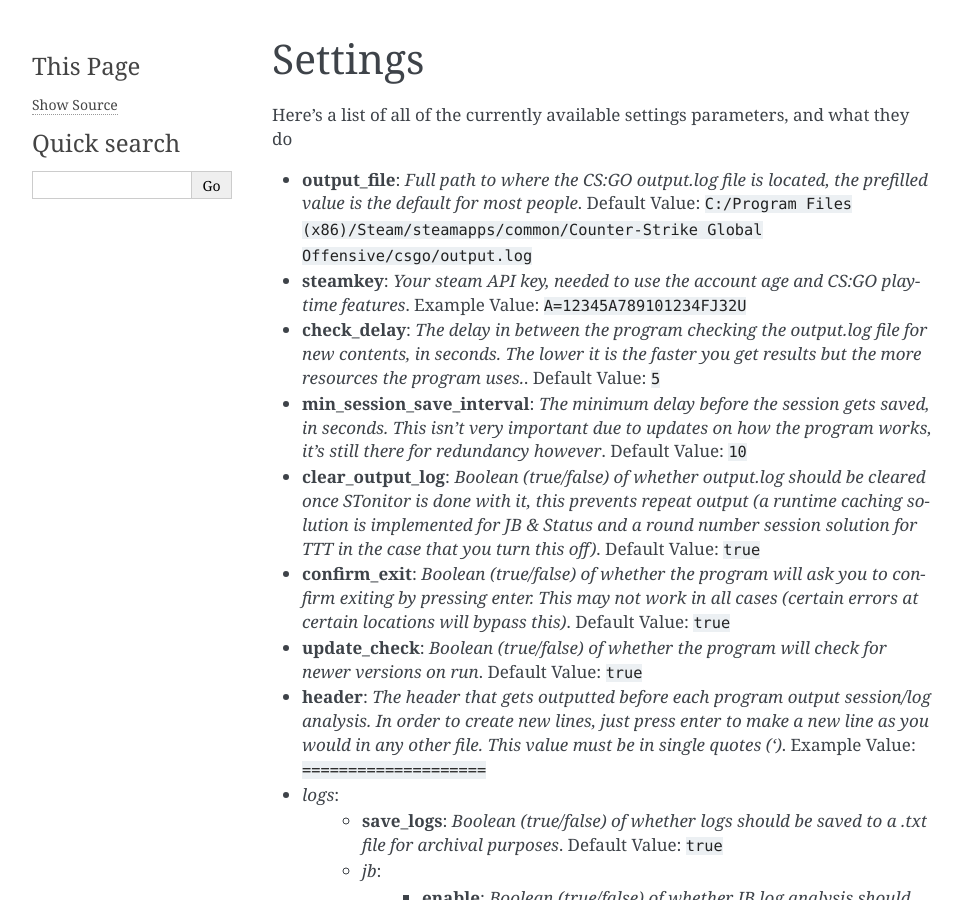
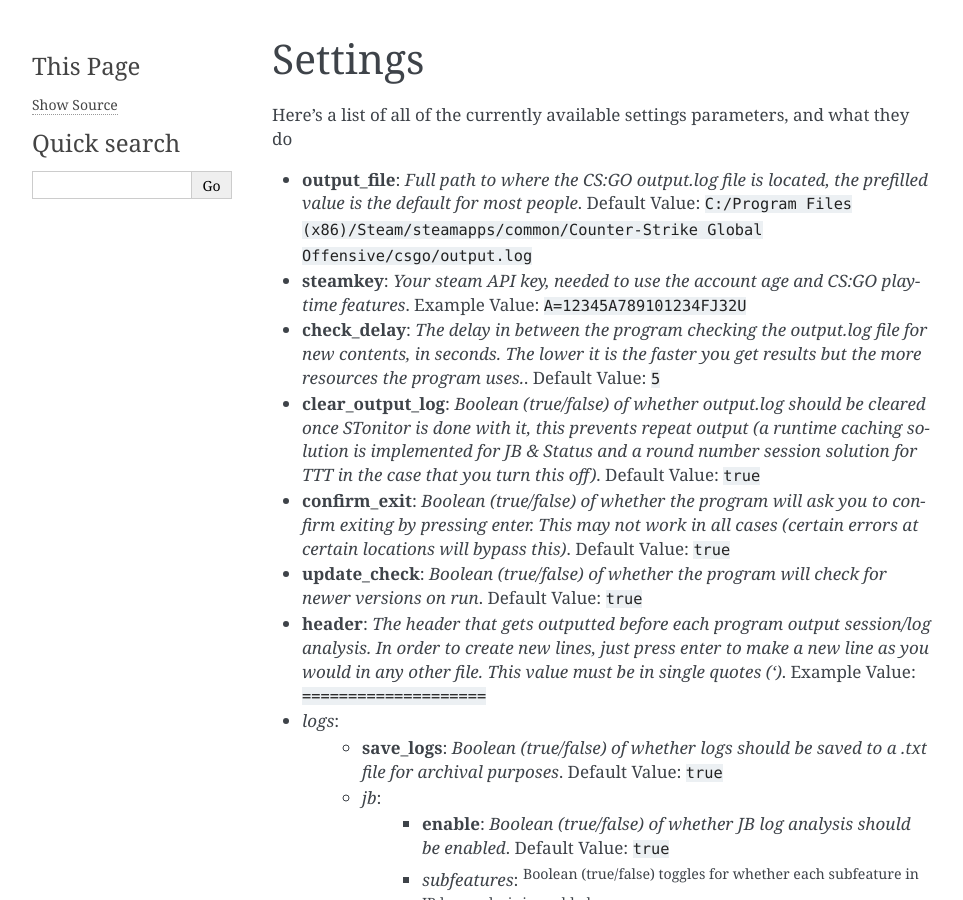
Before and after one commit to BLANK-TH/TSonitor, a Sphinx documentation site: the page built from docs/source/settings.rst, in a window 1280 px wide and 900 px high. Shown: the whole window, without its empty margins (148-1111 px from the left). Built offline with Sphinx 7.4.7, drawn with Linux system fonts in a browser that asks for light colours; some of the changed lines change nothing that is shown; some of the changed text lies outside the part shown.

Commit message:
update docs for removed session setting

```diff
--- a/docs/source/settings.rst
+++ b/docs/source/settings.rst
@@ -5,7 +5,6 @@ Here's a list of all of the currently available settings parameters, and what th
 - **output_file**: *Full path to where the CS:GO output.log file is located, the prefilled value is the default for most people*. Default Value: ``C:/Program Files (x86)/Steam/steamapps/common/Counter-Strike Global Offensive/csgo/output.log``
 - **steamkey**: *Your steam API key, needed to use the account age and CS:GO playtime features*. Example Value: ``A=12345A789101234FJ32U``
 - **check_delay**: *The delay in between the program checking the output.log file for new contents, in seconds. The lower it is the faster you get results but the more resources the program uses.*. Default Value: ``5``
-- **min_session_save_interval**: *The minimum delay before the session gets saved, in seconds. This isn't very important due to updates on how the program works, it's still there for redundancy however*. Default Value: ``10``
 - **clear_output_log**: *Boolean (true/false) of whether output.log should be cleared once STonitor is done with it, this prevents repeat output (a runtime caching solution is implemented for JB & Status and a round number session solution for TTT in the case that you turn this off)*. Default Value: ``true``
 - **confirm_exit**: *Boolean (true/false) of whether the program will ask you to confirm exiting by pressing enter. This may not work in all cases (certain errors at certain locations will bypass this)*. Default Value: ``true``
 - **update_check**: *Boolean (true/false) of whether the program will check for newer versions on run*. Default Value: ``true``
@@ -64,3 +63,6 @@ Here's a list of all of the currently available settings parameters, and what th
     - *private*: :sup:`Configuration options specifically for `\
         - **enabled**: *Boolean (true/false) of whether private account age guessing is enabled. This is done by checking the account ages of accounts made immediately after the private account to estimate the age of the private account*. Default Value: ``true``
         - **tries**: *Number of tries for private account age detection (number of accounts after private account) to try before giving up*. Default Value: ``10``
+
+.. versionchanged:: 1.0.1
+    Removed ``min_session_save_interval`` as session is no longer used
```
